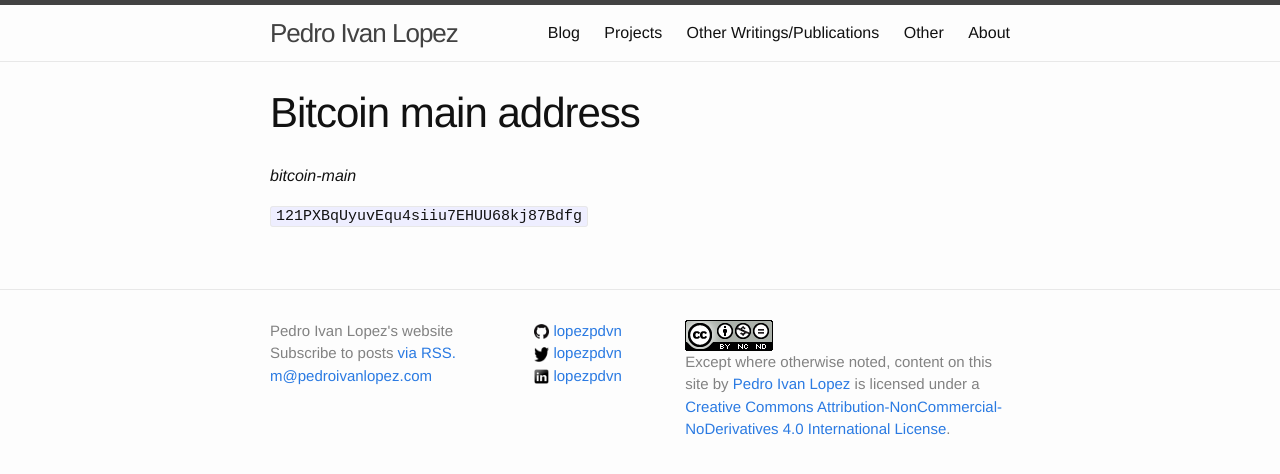
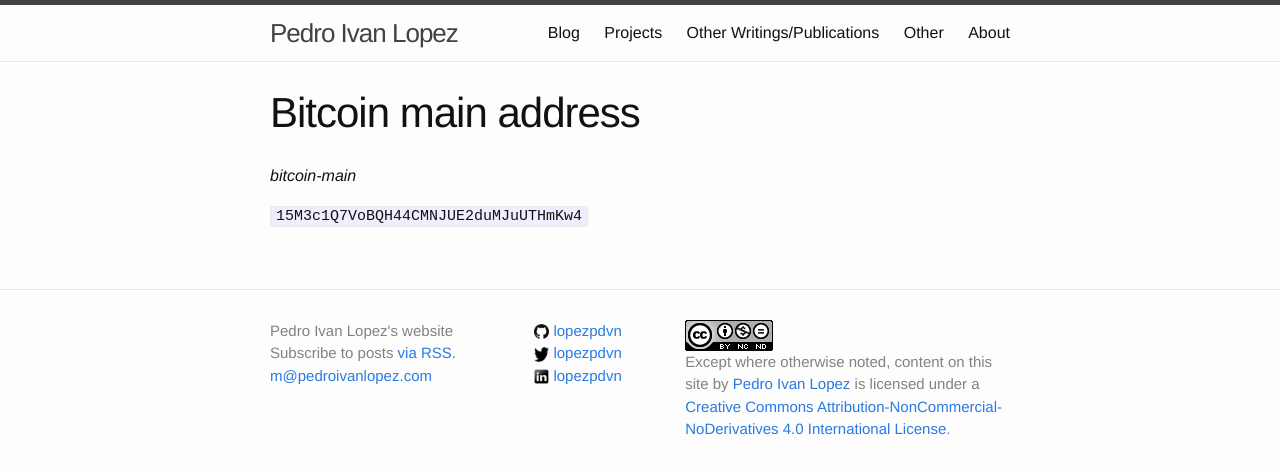
Before and after one commit to lopezpdvn/lopezpdvn.github.io, a Jekyll site: the page built from pages/bitcoin-main.md, in a window 1280 px wide. Shown: the top 474 px of the page. Built offline with Jekyll 4.4.1, drawn with Linux system fonts in a browser that asks for light colours.

Commit message:
UPdated bitcoin-main address

```diff
--- a/_config.yml
+++ b/_config.yml
@@ -16,7 +16,7 @@ permalink: "pretty"
 #permalink: "/blog/:year/:month/:title"
 permalink: "/:title"
 images_dir: "images"
-bitcoin_main_address: "121PXBqUyuvEqu4siiu7EHUU68kj87Bdfg"
+bitcoin_main_address: "15M3c1Q7VoBQH44CMNJUE2duMJuUTHmKw4"
 statement_org_ideas: >
   The ideas expressed in this website do not necessarily represent the opinion
   of my employer or any other organization.
```
